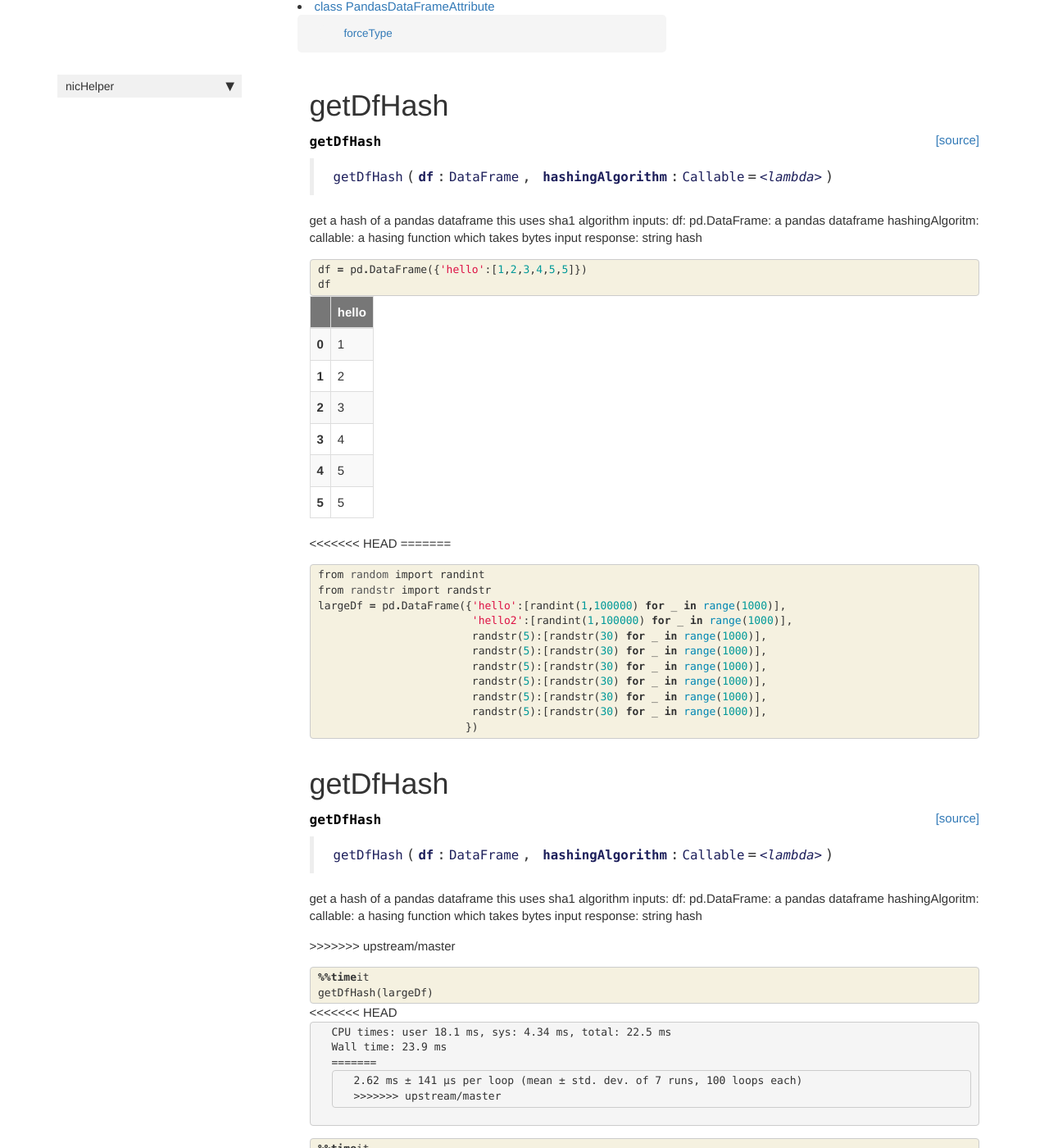
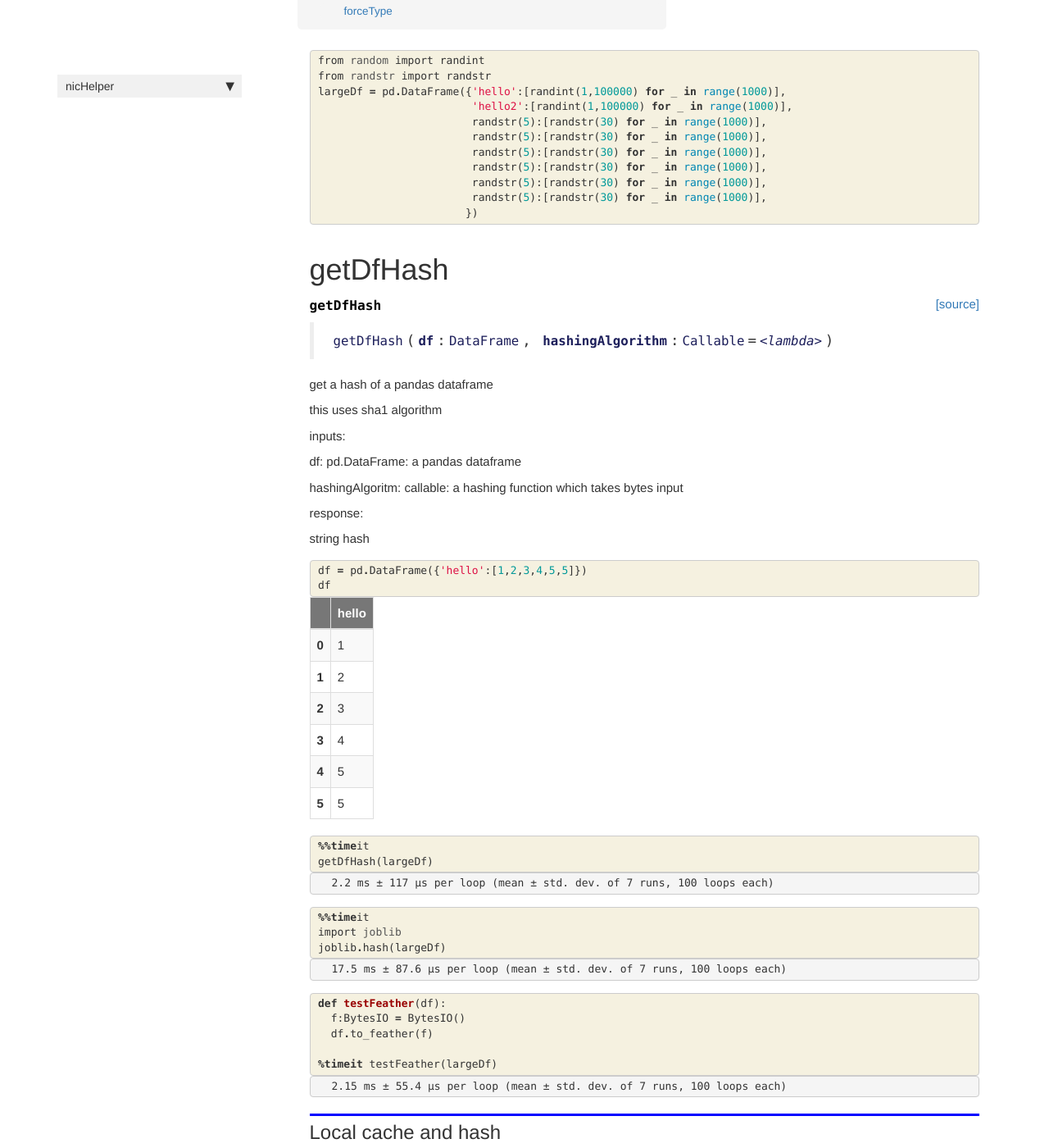
Before and after one commit to thanakijwanavit/nicHelper, a Jekyll site: the page built from docs/pdUtils.html, in a window 1280 px wide and 1400 px high, scrolled down 566 px. Shown: the whole window at 82% size. Built offline with Jekyll 4.4.1, drawn with Linux system fonts in a browser that asks for light colours; nearby versions of some CDN libraries; comment, search, counter and statistics services are not loaded; some of the changed text lies outside the part shown.

Commit message:
pinpin add minor changes to docs

```diff
--- a/docs/colab.html
+++ b/docs/colab.html
@@ -101,7 +101,7 @@ nb_path: "colab.ipynb"
 
 <div class="output_subarea output_stream output_stdout output_text">
 <pre>saving the AES encrypted credentials to /tmp/test
-(b&#39;u\xeb.\xc4&#39;, b&#39;I\x1f\xc4\x92\xea\x02i2&#39;, b&#39;j\xcb\x907\x98\x89\xf6-V\x8c`\x0c\xa0\xbe\xfe\x94&#39;, b&#39;\x17\xba\xdd\xaf\x86h\xb6\x9d\x15\xff\xe0\x83&gt;B\xd8\x80&#39;)
+(b&#39;r\xab\x97\xdd&#39;, b&#39;26\xd0\xec\xa7\x11\x9e\x90&#39;, b&#39;\x9c\xe5\xd8\x9d\xfd&#34;}vFb&amp;\xf5%\xc1H\xda&#39;, b&#39;P\xe9\x93\xecX\xc5\x80s8\xea.x)p\x93\xbb&#39;)
 </pre>
 </div>
 </div>
--- a/docs/dictUtil.html
+++ b/docs/dictUtil.html
@@ -320,11 +320,7 @@ False
 
 
 <div class="output_markdown rendered_html output_subarea ">
-<<<<<<< HEAD
-<h4 id="hashDict" class="doc_header"><code>hashDict</code><a href="https://github.com/thanakijwanavit/nicHelper/tree/master/nicHelper/dictUtil.py#L58" class="source_link" style="float:right">[source]</a></h4><blockquote><p><code>hashDict</code>(<strong><code>data</code></strong>:<code>dict</code>, <strong><code>hasher</code></strong>=<em><code>&lt;sha1 HASH object @ 0x7f1443354ef0&gt;</code></em>, <strong><code>encoder</code></strong>=<em><code>dumps</code></em>)</p>
-=======
-<h4 id="hashDict" class="doc_header"><code>hashDict</code><a href="https://github.com/thanakijwanavit/nicHelper/tree/master/nicHelper/dictUtil.py#L58" class="source_link" style="float:right">[source]</a></h4><blockquote><p><code>hashDict</code>(<strong><code>data</code></strong>:<code>dict</code>, <strong><code>hasher</code></strong>=<em><code>&lt;sha1 HASH object @ 0x7fd4fa821f30&gt;</code></em>, <strong><code>encoder</code></strong>=<em><code>dumps</code></em>)</p>
->>>>>>> upstream/master
+<h4 id="hashDict" class="doc_header"><code>hashDict</code><a href="https://github.com/thanakijwanavit/nicHelper/tree/master/nicHelper/dictUtil.py#L58" class="source_link" style="float:right">[source]</a></h4><blockquote><p><code>hashDict</code>(<strong><code>data</code></strong>:<code>dict</code>, <strong><code>hasher</code></strong>=<em><code>&lt;sha1 HASH object @ 0x7f34c1e3ded0&gt;</code></em>, <strong><code>encoder</code></strong>=<em><code>dumps</code></em>)</p>
 </blockquote>
 <p>hashes the dictionary inputted</p>
 <p>data: dict: the dictionary inputted to be 'hashed'</p>
--- a/docs/pdUtils.html
+++ b/docs/pdUtils.html
@@ -36,6 +36,33 @@ nb_path: "pdUtils.ipynb"
 </div>
     {% endraw %}
 
+    {% raw %}
+
+<div class="cell border-box-sizing code_cell rendered">
+<div class="input">
+
+<div class="inner_cell">
+    <div class="input_area">
+<div class=" highlight hl-ipython3"><pre><span></span><span class="kn">from</span> <span class="nn">random</span> <span class="kn">import</span> <span class="n">randint</span>
+<span class="kn">from</span> <span class="nn">randstr</span> <span class="kn">import</span> <span class="n">randstr</span>
+<span class="n">largeDf</span> <span class="o">=</span> <span class="n">pd</span><span class="o">.</span><span class="n">DataFrame</span><span class="p">({</span><span class="s1">&#39;hello&#39;</span><span class="p">:[</span><span class="n">randint</span><span class="p">(</span><span class="mi">1</span><span class="p">,</span><span class="mi">100000</span><span class="p">)</span> <span class="k">for</span> <span class="n">_</span> <span class="ow">in</span> <span class="nb">range</span><span class="p">(</span><span class="mi">1000</span><span class="p">)],</span>
+                        <span class="s1">&#39;hello2&#39;</span><span class="p">:[</span><span class="n">randint</span><span class="p">(</span><span class="mi">1</span><span class="p">,</span><span class="mi">100000</span><span class="p">)</span> <span class="k">for</span> <span class="n">_</span> <span class="ow">in</span> <span class="nb">range</span><span class="p">(</span><span class="mi">1000</span><span class="p">)],</span>
+                        <span class="n">randstr</span><span class="p">(</span><span class="mi">5</span><span class="p">):[</span><span class="n">randstr</span><span class="p">(</span><span class="mi">30</span><span class="p">)</span> <span class="k">for</span> <span class="n">_</span> <span class="ow">in</span> <span class="nb">range</span><span class="p">(</span><span class="mi">1000</span><span class="p">)],</span>
+                        <span class="n">randstr</span><span class="p">(</span><span class="mi">5</span><span class="p">):[</span><span class="n">randstr</span><span class="p">(</span><span class="mi">30</span><span class="p">)</span> <span class="k">for</span> <span class="n">_</span> <span class="ow">in</span> <span class="nb">range</span><span class="p">(</span><span class="mi">1000</span><span class="p">)],</span>
+                        <span class="n">randstr</span><span class="p">(</span><span class="mi">5</span><span class="p">):[</span><span class="n">randstr</span><span class="p">(</span><span class="mi">30</span><span class="p">)</span> <span class="k">for</span> <span class="n">_</span> <span class="ow">in</span> <span class="nb">range</span><span class="p">(</span><span class="mi">1000</span><span class="p">)],</span>
+                        <span class="n">randstr</span><span class="p">(</span><span class="mi">5</span><span class="p">):[</span><span class="n">randstr</span><span class="p">(</span><span class="mi">30</span><span class="p">)</span> <span class="k">for</span> <span class="n">_</span> <span class="ow">in</span> <span class="nb">range</span><span class="p">(</span><span class="mi">1000</span><span class="p">)],</span>
+                        <span class="n">randstr</span><span class="p">(</span><span class="mi">5</span><span class="p">):[</span><span class="n">randstr</span><span class="p">(</span><span class="mi">30</span><span class="p">)</span> <span class="k">for</span> <span class="n">_</span> <span class="ow">in</span> <span class="nb">range</span><span class="p">(</span><span class="mi">1000</span><span class="p">)],</span>
+                        <span class="n">randstr</span><span class="p">(</span><span class="mi">5</span><span class="p">):[</span><span class="n">randstr</span><span class="p">(</span><span class="mi">30</span><span class="p">)</span> <span class="k">for</span> <span class="n">_</span> <span class="ow">in</span> <span class="nb">range</span><span class="p">(</span><span class="mi">1000</span><span class="p">)],</span>
+                       <span class="p">})</span>
+</pre></div>
+
+    </div>
+</div>
+</div>
+
+</div>
+    {% endraw %}
+
 <div class="cell border-box-sizing text_cell rendered"><div class="inner_cell">
 <div class="text_cell_render border-box-sizing rendered_html">
 <h1 id="getDfHash">getDfHash<a class="anchor-link" href="#getDfHash"> </a></h1>
@@ -55,13 +82,13 @@ nb_path: "pdUtils.ipynb"
 <div class="output_markdown rendered_html output_subarea ">
 <h4 id="getDfHash" class="doc_header"><code>getDfHash</code><a href="https://github.com/thanakijwanavit/nicHelper/tree/master/nicHelper/pdUtils.py#L21" class="source_link" style="float:right">[source]</a></h4><blockquote><p><code>getDfHash</code>(<strong><code>df</code></strong>:<code>DataFrame</code>, <strong><code>hashingAlgorithm</code></strong>:<code>Callable</code>=<em><code>&lt;lambda&gt;</code></em>)</p>
 </blockquote>
-<p>get a hash of a pandas dataframe
-this uses sha1 algorithm
-inputs:
-  df: pd.DataFrame: a pandas dataframe
-  hashingAlgoritm: callable: a hasing function which takes bytes input
-response:
-  string hash</p>
+<p>get a hash of a pandas dataframe</p>
+<p>this uses sha1 algorithm</p>
+<p>inputs:</p>
+<p>df: pd.DataFrame: a pandas dataframe</p>
+<p>hashingAlgoritm: callable: a hashing function which takes bytes input</p>
+<p>response:</p>
+<p>string hash</p>
 
 </div>
 
@@ -161,80 +188,6 @@ response:
 </div>
     {% endraw %}
 
-<<<<<<< HEAD
-=======
-    {% raw %}
-
-<div class="cell border-box-sizing code_cell rendered">
-<div class="input">
-
-<div class="inner_cell">
-    <div class="input_area">
-<div class=" highlight hl-ipython3"><pre><span></span><span class="kn">from</span> <span class="nn">random</span> <span class="kn">import</span> <span class="n">randint</span>
-<span class="kn">from</span> <span class="nn">randstr</span> <span class="kn">import</span> <span class="n">randstr</span>
-<span class="n">largeDf</span> <span class="o">=</span> <span class="n">pd</span><span class="o">.</span><span class="n">DataFrame</span><span class="p">({</span><span class="s1">&#39;hello&#39;</span><span class="p">:[</span><span class="n">randint</span><span class="p">(</span><span class="mi">1</span><span class="p">,</span><span class="mi">100000</span><span class="p">)</span> <span class="k">for</span> <span class="n">_</span> <span class="ow">in</span> <span class="nb">range</span><span class="p">(</span><span class="mi">1000</span><span class="p">)],</span>
-                        <span class="s1">&#39;hello2&#39;</span><span class="p">:[</span><span class="n">randint</span><span class="p">(</span><span class="mi">1</span><span class="p">,</span><span class="mi">100000</span><span class="p">)</span> <span class="k">for</span> <span class="n">_</span> <span class="ow">in</span> <span class="nb">range</span><span class="p">(</span><span class="mi">1000</span><span class="p">)],</span>
-                        <span class="n">randstr</span><span class="p">(</span><span class="mi">5</span><span class="p">):[</span><span class="n">randstr</span><span class="p">(</span><span class="mi">30</span><span class="p">)</span> <span class="k">for</span> <span class="n">_</span> <span class="ow">in</span> <span class="nb">range</span><span class="p">(</span><span class="mi">1000</span><span class="p">)],</span>
-                        <span class="n">randstr</span><span class="p">(</span><span class="mi">5</span><span class="p">):[</span><span class="n">randstr</span><span class="p">(</span><span class="mi">30</span><span class="p">)</span> <span class="k">for</span> <span class="n">_</span> <span class="ow">in</span> <span class="nb">range</span><span class="p">(</span><span class="mi">1000</span><span class="p">)],</span>
-                        <span class="n">randstr</span><span class="p">(</span><span class="mi">5</span><span class="p">):[</span><span class="n">randstr</span><span class="p">(</span><span class="mi">30</span><span class="p">)</span> <span class="k">for</span> <span class="n">_</span> <span class="ow">in</span> <span class="nb">range</span><span class="p">(</span><span class="mi">1000</span><span class="p">)],</span>
-                        <span class="n">randstr</span><span class="p">(</span><span class="mi">5</span><span class="p">):[</span><span class="n">randstr</span><span class="p">(</span><span class="mi">30</span><span class="p">)</span> <span class="k">for</span> <span class="n">_</span> <span class="ow">in</span> <span class="nb">range</span><span class="p">(</span><span class="mi">1000</span><span class="p">)],</span>
-                        <span class="n">randstr</span><span class="p">(</span><span class="mi">5</span><span class="p">):[</span><span class="n">randstr</span><span class="p">(</span><span class="mi">30</span><span class="p">)</span> <span class="k">for</span> <span class="n">_</span> <span class="ow">in</span> <span class="nb">range</span><span class="p">(</span><span class="mi">1000</span><span class="p">)],</span>
-                        <span class="n">randstr</span><span class="p">(</span><span class="mi">5</span><span class="p">):[</span><span class="n">randstr</span><span class="p">(</span><span class="mi">30</span><span class="p">)</span> <span class="k">for</span> <span class="n">_</span> <span class="ow">in</span> <span class="nb">range</span><span class="p">(</span><span class="mi">1000</span><span class="p">)],</span>
-                       <span class="p">})</span>
-</pre></div>
-
-    </div>
-</div>
-</div>
-
-</div>
-    {% endraw %}
-
-<div class="cell border-box-sizing text_cell rendered"><div class="inner_cell">
-<div class="text_cell_render border-box-sizing rendered_html">
-<h1 id="getDfHash">getDfHash<a class="anchor-link" href="#getDfHash"> </a></h1>
-</div>
-</div>
-</div>
-    {% raw %}
-
-<div class="cell border-box-sizing code_cell rendered">
-
-<div class="output_wrapper">
-<div class="output">
-
-<div class="output_area">
-
-
-<div class="output_markdown rendered_html output_subarea ">
-<h4 id="getDfHash" class="doc_header"><code>getDfHash</code><a href="https://github.com/thanakijwanavit/nicHelper/tree/master/nicHelper/pdUtils.py#L21" class="source_link" style="float:right">[source]</a></h4><blockquote><p><code>getDfHash</code>(<strong><code>df</code></strong>:<code>DataFrame</code>, <strong><code>hashingAlgorithm</code></strong>:<code>Callable</code>=<em><code>&lt;lambda&gt;</code></em>)</p>
-</blockquote>
-<p>get a hash of a pandas dataframe
-this uses sha1 algorithm
-inputs:
-  df: pd.DataFrame: a pandas dataframe
-  hashingAlgoritm: callable: a hasing function which takes bytes input
-response:
-  string hash</p>
-
-</div>
-
-</div>
-
-</div>
-</div>
-
-</div>
-    {% endraw %}
-
-    {% raw %}
-
-<div class="cell border-box-sizing code_cell rendered">
-
-</div>
-    {% endraw %}
-
->>>>>>> upstream/master
     {% raw %}
 
 <div class="cell border-box-sizing code_cell rendered">
@@ -256,12 +209,7 @@ response:
 <div class="output_area">
 
 <div class="output_subarea output_stream output_stdout output_text">
-<<<<<<< HEAD
-<pre>CPU times: user 18.1 ms, sys: 4.34 ms, total: 22.5 ms
-Wall time: 23.9 ms
-=======
-<pre>2.62 ms ± 141 µs per loop (mean ± std. dev. of 7 runs, 100 loops each)
->>>>>>> upstream/master
+<pre>2.2 ms ± 117 µs per loop (mean ± std. dev. of 7 runs, 100 loops each)
 </pre>
 </div>
 </div>
@@ -294,7 +242,7 @@ Wall time: 23.9 ms
 <div class="output_area">
 
 <div class="output_subarea output_stream output_stdout output_text">
-<pre>17.9 ms ± 48.2 µs per loop (mean ± std. dev. of 7 runs, 100 loops each)
+<pre>17.5 ms ± 87.6 µs per loop (mean ± std. dev. of 7 runs, 100 loops each)
 </pre>
 </div>
 </div>
@@ -329,7 +277,7 @@ Wall time: 23.9 ms
 <div class="output_area">
 
 <div class="output_subarea output_stream output_stdout output_text">
-<pre>2.44 ms ± 31.6 µs per loop (mean ± std. dev. of 7 runs, 100 loops each)
+<pre>2.15 ms ± 55.4 µs per loop (mean ± std. dev. of 7 runs, 100 loops each)
 </pre>
 </div>
 </div>
@@ -483,15 +431,15 @@ Wall time: 23.9 ms
 <div class="output_area">
 
 <div class="output_subarea output_stream output_stdout output_text">
-<pre>CPU times: user 1.56 ms, sys: 323 µs, total: 1.88 ms
-Wall time: 1.59 ms
-CPU times: user 514 µs, sys: 106 µs, total: 620 µs
-Wall time: 1.41 ms
+<pre>CPU times: user 1.84 ms, sys: 0 ns, total: 1.84 ms
+Wall time: 2.19 ms
+CPU times: user 1.06 ms, sys: 0 ns, total: 1.06 ms
+Wall time: 1.82 ms
 da39a3ee5e6b4b0d3255bfef95601890afd80709
-CPU times: user 572 µs, sys: 119 µs, total: 691 µs
-Wall time: 527 µs
-CPU times: user 2.75 ms, sys: 0 ns, total: 2.75 ms
-Wall time: 2.53 ms
+CPU times: user 673 µs, sys: 0 ns, total: 673 µs
+Wall time: 474 µs
+CPU times: user 2.25 ms, sys: 0 ns, total: 2.25 ms
+Wall time: 2.03 ms
 </pre>
 </div>
 </div>
@@ -934,18 +882,4 @@ dtype: object
 </div>
     {% endraw %}
 
-<div class="cell border-box-sizing text_cell rendered"><div class="inner_cell">
-<div class="text_cell_render border-box-sizing rendered_html">
-<p><span style="color:red">**<<<<<<< local**</span></p>
-
 </div>
-</div>
-</div>
-<div class="cell border-box-sizing text_cell rendered"><div class="inner_cell">
-<div class="text_cell_render border-box-sizing rendered_html">
-<p><span style="color:red">**>>>>>>> remote**</span></p>
-
-</div>
-</div>
-</div>
-</div>
--- a/docs/timer.html
+++ b/docs/timer.html
@@ -194,7 +194,7 @@ nb_path: "timer.ipynb"
 
 
 <div class="output_markdown rendered_html output_subarea ">
-<h4 id="print_time" class="doc_header"><code>print_time</code><a href="https://github.com/thanakijwanavit/nicHelper/tree/master/nicHelper/timer.py#L34" class="source_link" style="float:right">[source]</a></h4><blockquote><p><code>print_time</code>(<strong><code>description</code></strong>=<em><code>'fuction took'</code></em>)</p>
+<h4 id="print_time" class="doc_header"><code>print_time</code><a href="https://github.com/thanakijwanavit/nicHelper/tree/master/nicHelper/timer.py#L34" class="source_link" style="float:right">[source]</a></h4><blockquote><p><code>print_time</code>(<strong><code>description</code></strong>=<em><code>'function took'</code></em>)</p>
 </blockquote>
 <p>this method subtracts the current time by t0 and prints the value in seconds to find out time between start timer and this method</p>
 <p>description: str: this is the string to be added before the value of time taken, default = 'function took'</p>
--- a/nicHelper/timer.py
+++ b/nicHelper/timer.py
@@ -32,7 +32,7 @@ def reset_timer(self):
 
 # Cell
 @add_method(Timer)
-def print_time(self, description = 'fuction took'):
+def print_time(self, description = 'function took'):
   '''
   this method subtracts the current time by t0 and prints the value in seconds to find out time between start timer and this method \n
   description: str: this is the string to be added before the value of time taken, default = 'function took'
```
Also changed, not shown: nicHelper/pdUtils.py (+7 -7 lines), README.md, 9 other files.
